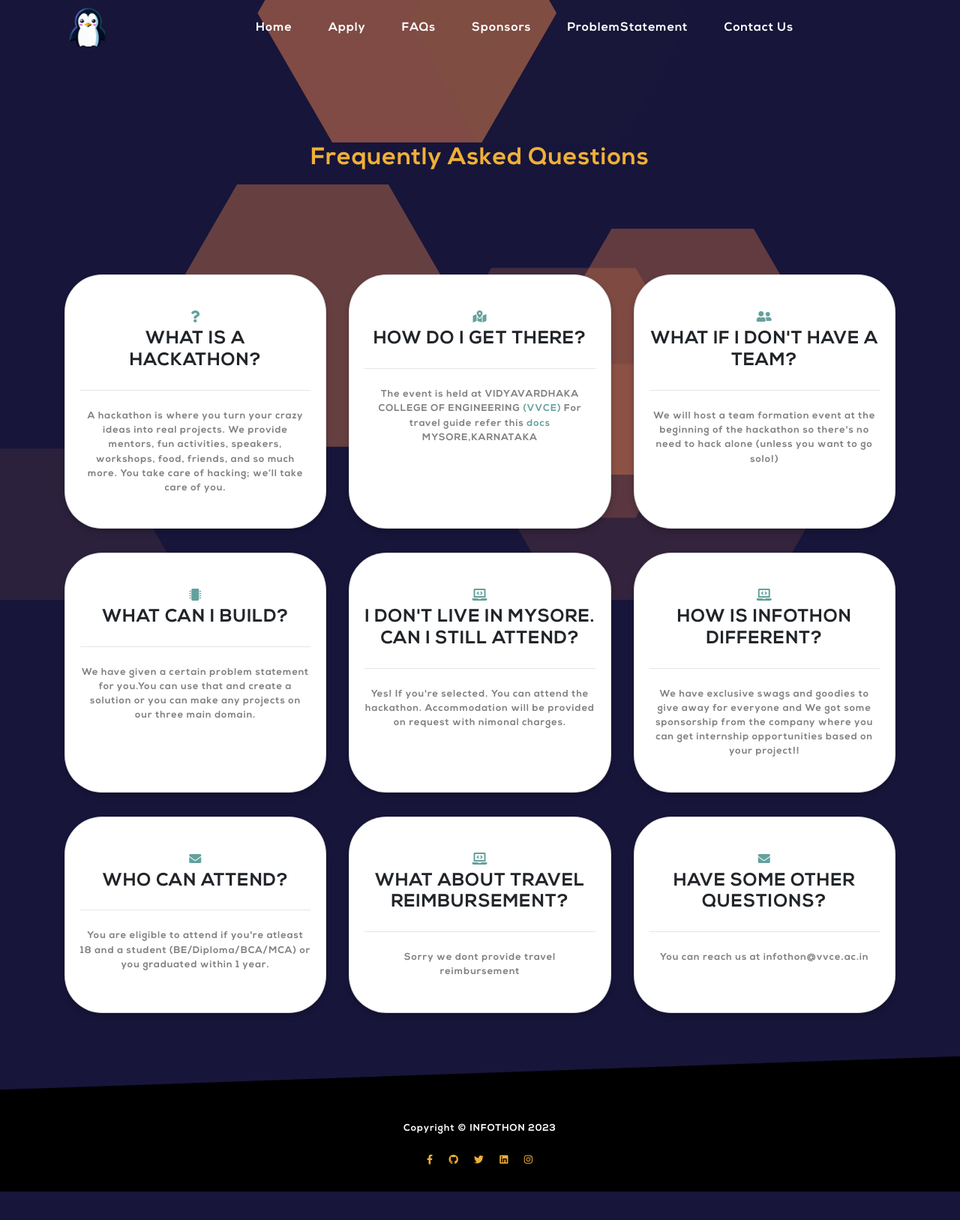
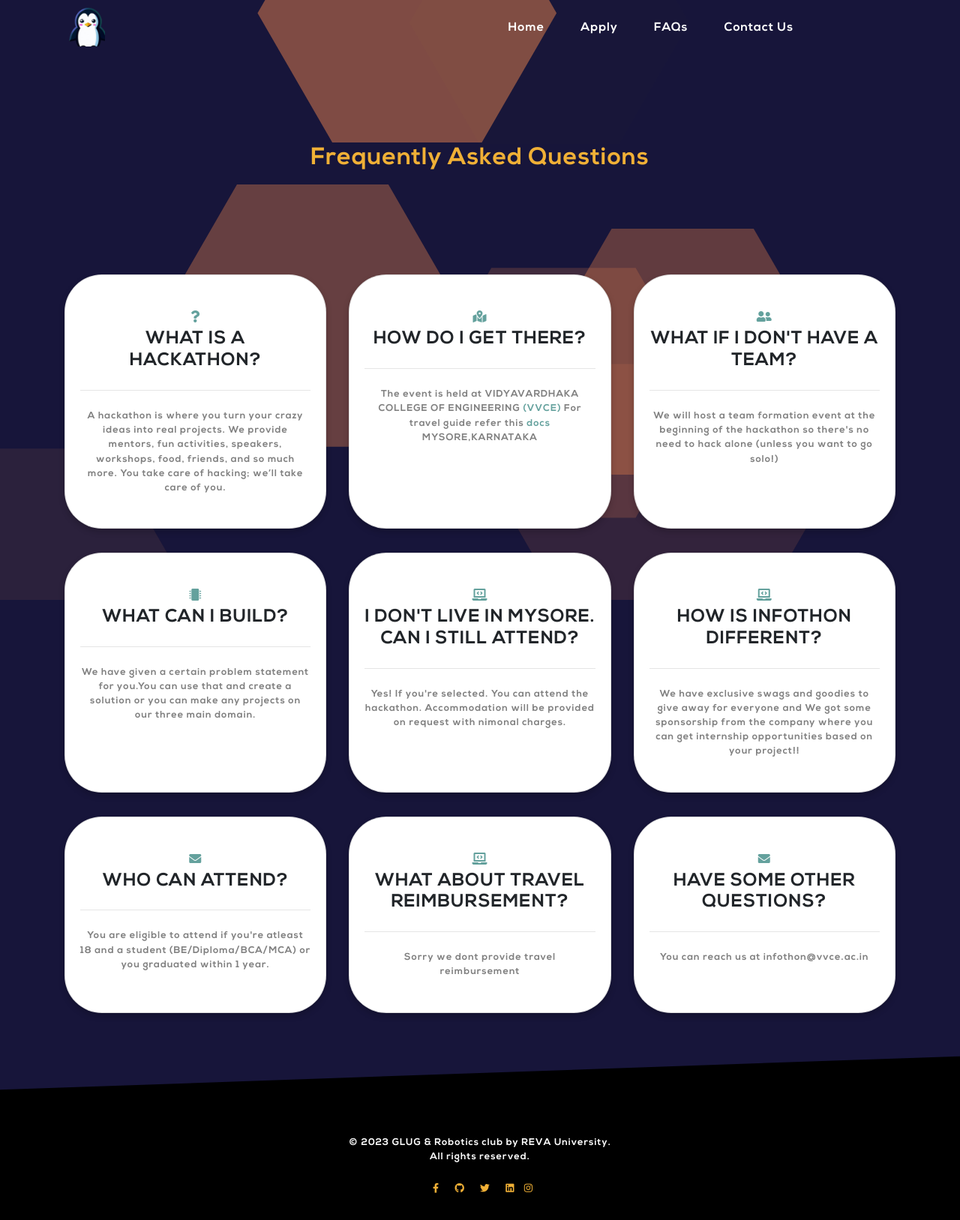
Before and after one commit to Churanta/Code-Quest, a plain HTML site: page faqs.html in a window 1280 px wide. Shown: the whole page at 75% size. Before the commit the page ends 1589 px from the top, so only its background shows below. Drawn offline with nearby package versions, Linux system fonts and the light colour scheme.

Commit message:
first commit

```diff
--- a/css/custom.css
+++ b/css/custom.css
@@ -1,3 +1,21 @@
+.logo {
+  width: 40%;
+
+}
+
+@media only screen and (max-width: 768px) {
+  .logo {
+    width: 100%;
+  }
+
+  .CodeQuest {
+    margin-top: 20px;
+    padding-top: 30px;
+
+  }
+
+}
+
 .button-container {
   display: flex;
   justify-content: space-around;
--- a/faqs.html
+++ b/faqs.html
@@ -50,12 +50,9 @@
 						<li class="nav-item">
 							<a class="nav-link js-scroll-trigger nexa" href="faqs.html">FAQs</a>
 						</li>
-						<li class="nav-item">
+						<!-- <li class="nav-item">
 							<a class="nav-link js-scroll-trigger nexa" href="sponsors.html">Sponsors</a>
-						</li>
-					</li>
-					<li class="nav-item">
-					<a class="nav-link js-scroll-trigger nexa" href="prbs.html">ProblemStatement</a>
+						</li> -->
 					</li>
 
 						<li class="nav-item" id="team">
@@ -209,26 +206,25 @@
 			<section class="diagonal-section black-bg" style="height: 4em; opacity: 1;"></section>
 
 			<section class="footer-section black-bg">
-
 				<div style="padding-top: 0">
 					<div class="small text-center white">
 						<div class="social d-flex justify-content-center"></div>
-						<div class="white mb-4 nexa">
-							Copyright &copy; INFOTHON 2023
+						<div class="white mb-4 nexa"><br>
+							 &copy; 2023 GLUG & Robotics club by REVA University.<br> All rights reserved.
 							</div>
-						<a href="https://m.facebook.com/story.php?story_fbid=pfbid0m9GrS3xPCVngGAuogKsFLx3c3MfArTmwUCnWyzEm2sBYNxVzNmGcPpqvdEp2UpUTl&id=100093968881574&mibextid=Nif5oz" class="mx-2 orange-hover">
+							<a href="https://www.facebook.com/profile.php?id=61552210734091&mibextid=2JQ9oc" class="mx-2 orange-hover">
 								<i class="fab fa-facebook-f"></i>
 							  </a>
-						  <a href="https://github.com/Infothon" class="mx-2 orange-hover">
+							  <a href="https://github.com/Glug-and-Robotics-Club" class="mx-2 orange-hover">
 								<i class="fab fa-github"></i>
 							  </a>
-						  <a href="https://twitter.com/InfothonIse/status/1670150370331590657?t=7y_FDpBAkSeybYAVcGqA2g&s=08" class="mx-2 orange-hover">
+							  <a href="https://twitter.com/club_glug44968" class="mx-2 orange-hover">
 								<i class="fab fa-twitter"></i>
 							  </a>
-						  <a href="https://www.linkedin.com/posts/infothon_infothon-infothon2023-hackathon-activity-7075917823201460225-HL9a?utm_source=share&utm_medium=member_android" class="mx-2 orange-hover">
+							  <a href="https://www.linkedin.com/in/glug-and-robotics-club-reva-university-786776294?utm_source=share&utm_campaign=share_via&utm_content=profile&utm_medium=android_app" class="mx-2 orange-hover">
 								<i class="fab fa-linkedin"></i>
 							  </a>
-						  <a href="https://instagram.com/infothon.vvce?igshid=MzNlNGNkZWQ4Mg==" class="mx-2 orange-hover">
+							  <a href="https://instagram.com/glugandroboticsclub_ru?igshid=OGQ5ZDc2ODk2ZA==" class=" orange-hover">
 											<i class="fab fa-instagram"></i>
 										</a>
 					</div>
```
Lines whose indentation alone changed are shown as unchanged.
